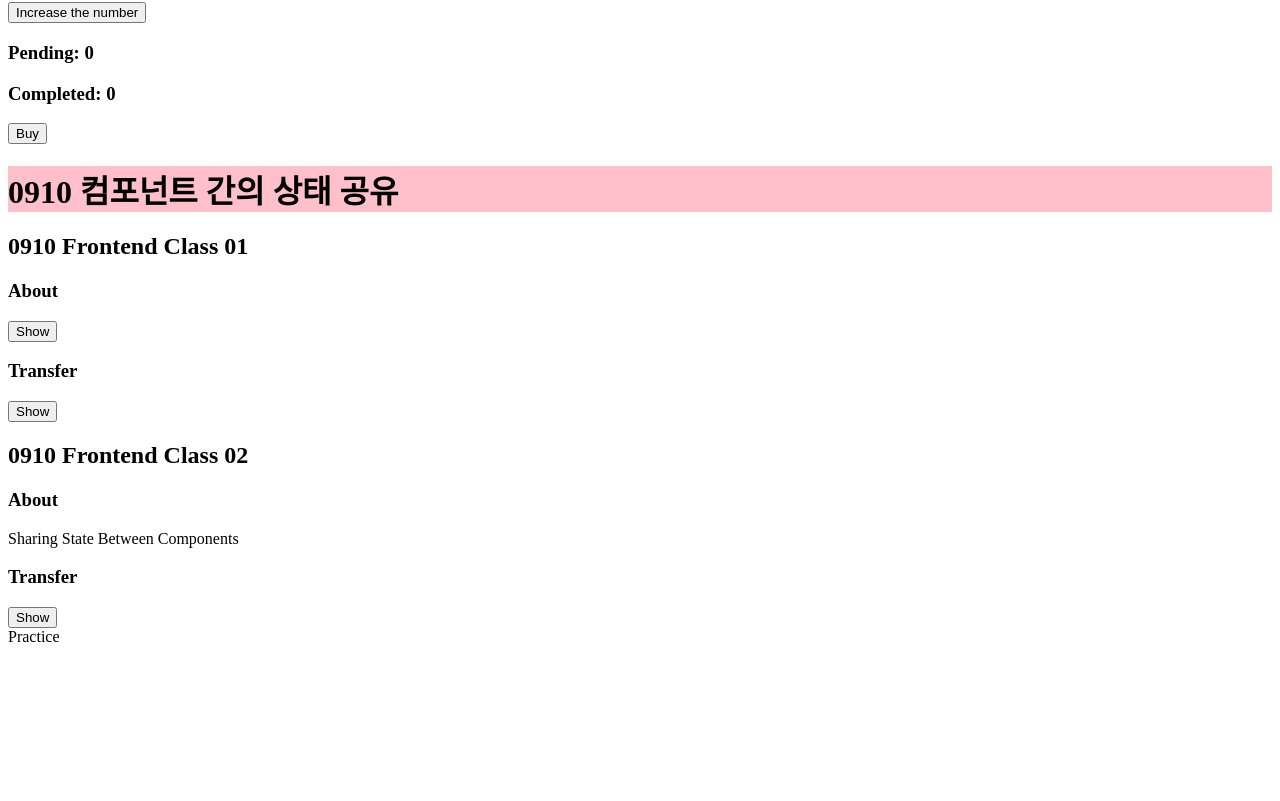
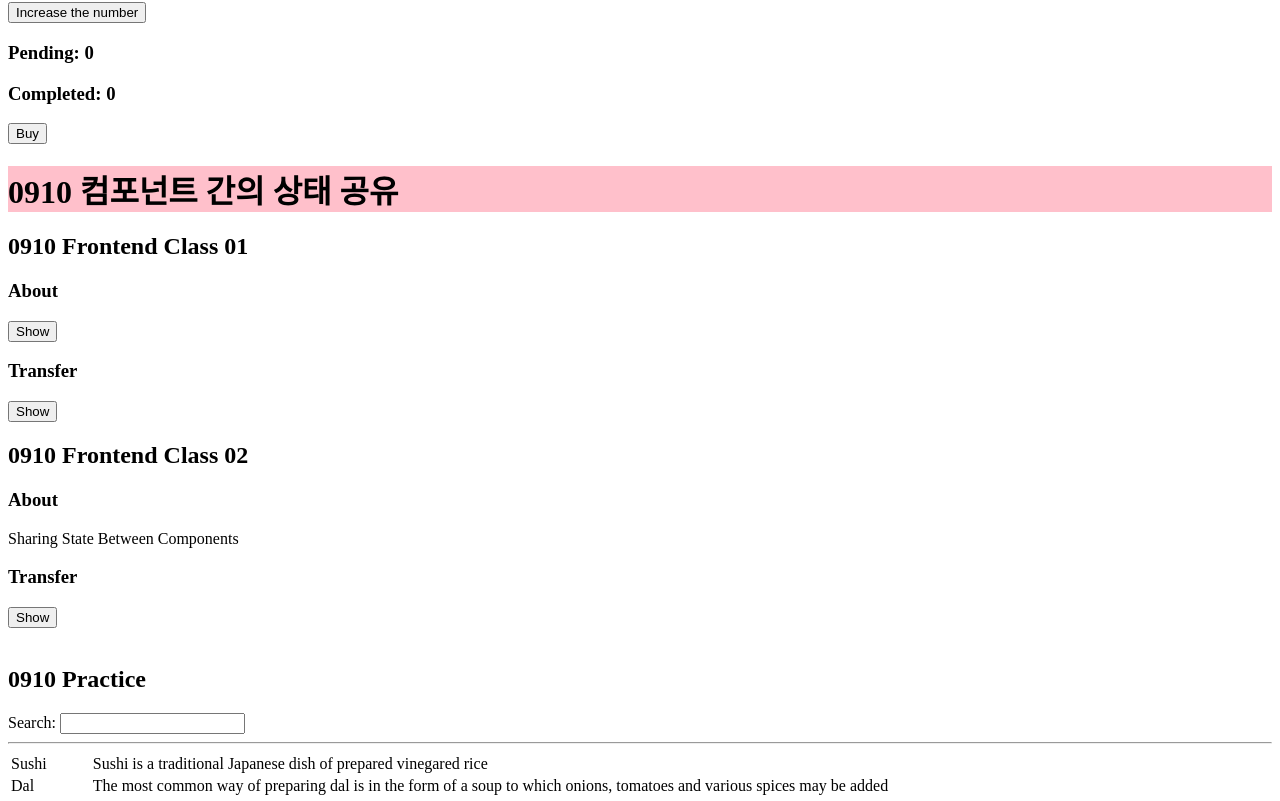
Before and after one commit to devgiants75/frontend-230527-react, a React (Create React App) app in the folder react0527/: page /sharingState in a window 1280 px wide. Shown: the part 11199-12000 px from the top of the page. Before the commit the page ends 11853 px from the top, so only its background shows below. Built offline with nearby package versions, Linux system fonts and the light colour scheme.

Commit message:
20230910

```diff
--- a/react0527/src/0910/a_Sharing_State/Data.ts
+++ b/react0527/src/0910/a_Sharing_State/Data.ts
@@ -1,3 +1,19 @@
+type Food = {
+  id: number;
+  name: string;
+  description: string;
+}
+
+type FilterFunction = (items: Food[], query: string) => Food[];
+
+export const filterItems: FilterFunction = (items, query) => {
+  query = query.toLowerCase();
+  return items.filter(item =>
+    item.name.split(' ').some(word =>
+      word.toLowerCase().startsWith(query)
+    )
+  );
+};
 
 export const foods = [{
   id: 0,
--- a/react0527/src/0910/a_Sharing_State/Practice.tsx
+++ b/react0527/src/0910/a_Sharing_State/Practice.tsx
@@ -1,7 +1,62 @@
-import React from 'react'
+import React, { ChangeEvent, useState } from 'react'
+import { foods } from './Data';
+
+// query 상태를 Practice 컴포너트로 올린 뒤
+// filterItems(foods, query)를 호출하여 필터링된 목록을 가져온 다음
+// 해당 목록을 List에 전달
+
+type Food = {
+  id: number;
+  name: string;
+  description: string;
+}
+
+type ListProps = {
+  items: Food[];
+}
+
+function SearchBar() {
+  const [query, setQuery] = useState<string>('');
+
+  function handleChange(e: ChangeEvent<HTMLInputElement>) {
+    setQuery(e.target.value);
+  }
+
+  return (
+    <label>
+      Search: {' '}
+      <input type="text" value={query} onChange={handleChange} />
+    </label>
+  )
+}
+
+function List({ items }: ListProps) {
+  return (
+    <table>
+      <tbody>
+        {items.map((food: Food) => (
+          <tr key={food.id}>
+            <td>{food.name}</td>
+            <td>{food.description}</td>
+          </tr>
+        ))}
+      </tbody>
+    </table>
+  )
+}
+
+// 목록 필터링
 
 export default function Practice() {
+
   return (
-    <div>Practice</div>
+    <>
+      <br />
+      <h2>0910 Practice</h2>
+      <SearchBar />
+      {/* horizontal rule - 가로로 선을 긋는 태그*/}
+      <hr />
+      <List items={foods}/>
+    </>
   )
 }
```
